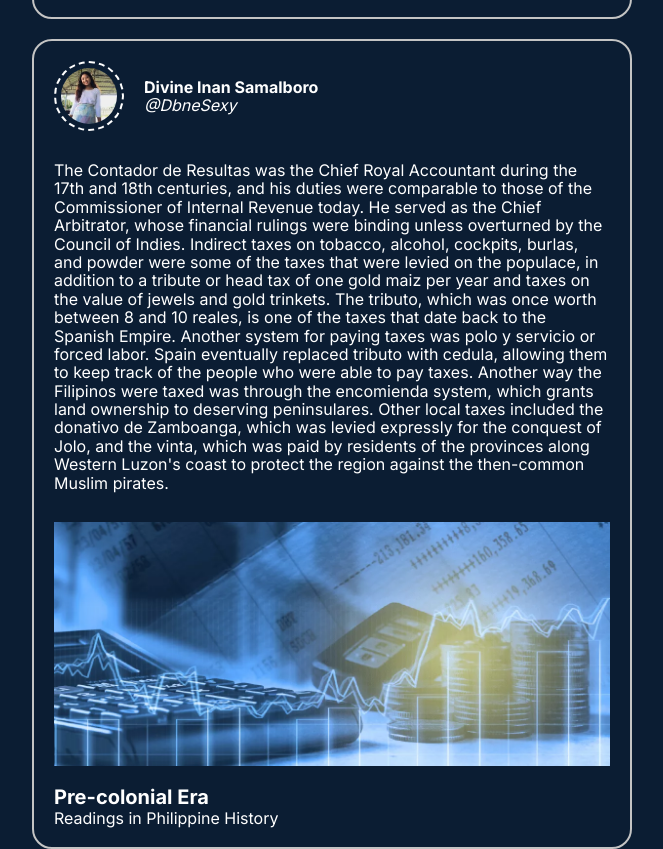
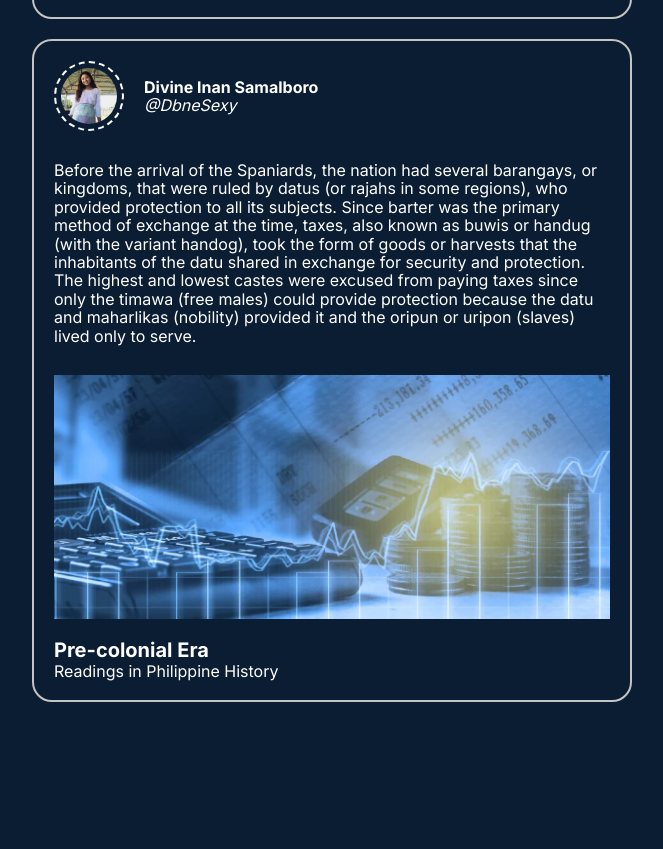
Before and after one commit to rizetto/harth-taxation, a plain HTML site: page index.html in a window 1280 px wide. Shown: the part 3263-4112 px from the top of the page, without its empty margins (308-971 px from the left). After the commit the page ends 4065 px from the top, so only its background shows below. Drawn offline with Linux system fonts and the light colour scheme.

Commit message:
finish website

```diff
--- a/css/styles.css
+++ b/css/styles.css
@@ -8,6 +8,7 @@ html {
     font-size: 62.5%;
     font-family: "Inter", sans-serif;
     color: #ffffff;
+    scroll-behavior: smooth;
 }
 
 body {
--- a/index.html
+++ b/index.html
@@ -27,16 +27,16 @@
     </ul>
     <ul class="nav-items nav-items--secondary">
         <li class="nav-item">
-            <a class="nav-link">About</a>
+            <a class="nav-link" href="#taxation">About</a>
         </li>
         <li class="nav-item">
-            <a class="nav-link">American</a>
+            <a class="nav-link" href="#american">American</a>
         </li>
         <li class="nav-item">
-            <a class="nav-link">Spanish</a>
+            <a class="nav-link" href="#spanish">Spanish</a>
         </li>
         <li class="nav-item">
-            <a class="nav-link">Pre Colonial</a>
+            <a class="nav-link" href="#pre-colonial">Pre Colonial</a>
         </li>
     </ul>
 </nav>
@@ -53,7 +53,7 @@
 <section class="section section--tweets">
     <div class="content content--tweets">
         <h2>Divine Tweets</h2>
-        <div class="tweet">
+        <div class="tweet" id="taxation">
             <div class="tweet-information">
                 <div class="tweet-profile">
                     <img src="./media/img/ganda.jpg" alt=""/>
@@ -82,7 +82,7 @@
             </div>
         </div>
 
-        <div class="tweet">
+        <div class="tweet" id="spanish">
             <div class="tweet-information">
                 <div class="tweet-profile">
                     <img src="./media/img/ganda.jpg" alt=""/>
@@ -127,7 +127,7 @@
             </div>
         </div>
 
-        <div class="tweet">
+        <div class="tweet" id="american">
             <div class="tweet-information">
                 <div class="tweet-profile">
                     <img src="./media/img/ganda.jpg" alt=""/>
@@ -191,7 +191,7 @@
                 </div>
             </div>
         </div>
-        <div class="tweet">
+        <div class="tweet" id="pre-colonial">
             <div class="tweet-information">
                 <div class="tweet-profile">
                     <img src="./media/img/ganda.jpg" alt=""/>
@@ -204,19 +204,13 @@
             <div class="tweet-body">
                 <div class="tweet-detail">
                     <p>
-                        The Contador de Resultas was the Chief Royal Accountant during the 17th and 18th centuries, and
-                        his duties were comparable to those of the Commissioner of Internal Revenue today. He served as
-                        the Chief Arbitrator, whose financial rulings were binding unless overturned by the Council of
-                        Indies. Indirect taxes on tobacco, alcohol, cockpits, burlas, and powder were some of the taxes
-                        that were levied on the populace, in addition to a tribute or head tax of one gold maiz per year
-                        and taxes on the value of jewels and gold trinkets. The tributo, which was once worth between 8
-                        and 10 reales, is one of the taxes that date back to the Spanish Empire. Another system for
-                        paying taxes was polo y servicio or forced labor. Spain eventually replaced tributo with cedula,
-                        allowing them to keep track of the people who were able to pay taxes. Another way the Filipinos
-                        were taxed was through the encomienda system, which grants land ownership to deserving
-                        peninsulares. Other local taxes included the donativo de Zamboanga, which was levied expressly
-                        for the conquest of Jolo, and the vinta, which was paid by residents of the provinces along
-                        Western Luzon's coast to protect the region against the then-common Muslim pirates.
+                        Before the arrival of the Spaniards, the nation had several barangays, or kingdoms, that were
+                        ruled by datus (or rajahs in some regions), who provided protection to all its subjects. Since
+                        barter was the primary method of exchange at the time, taxes, also known as buwis or handug
+                        (with the variant handog), took the form of goods or harvests that the inhabitants of the datu
+                        shared in exchange for security and protection. The highest and lowest castes were excused from
+                        paying taxes since only the timawa (free males) could provide protection because the datu and
+                        maharlikas (nobility) provided it and the oripun or uripon (slaves) lived only to serve.
                     </p>
                     <div class="tweet-banner">
                         <div class="tweet-banner-img">
```
